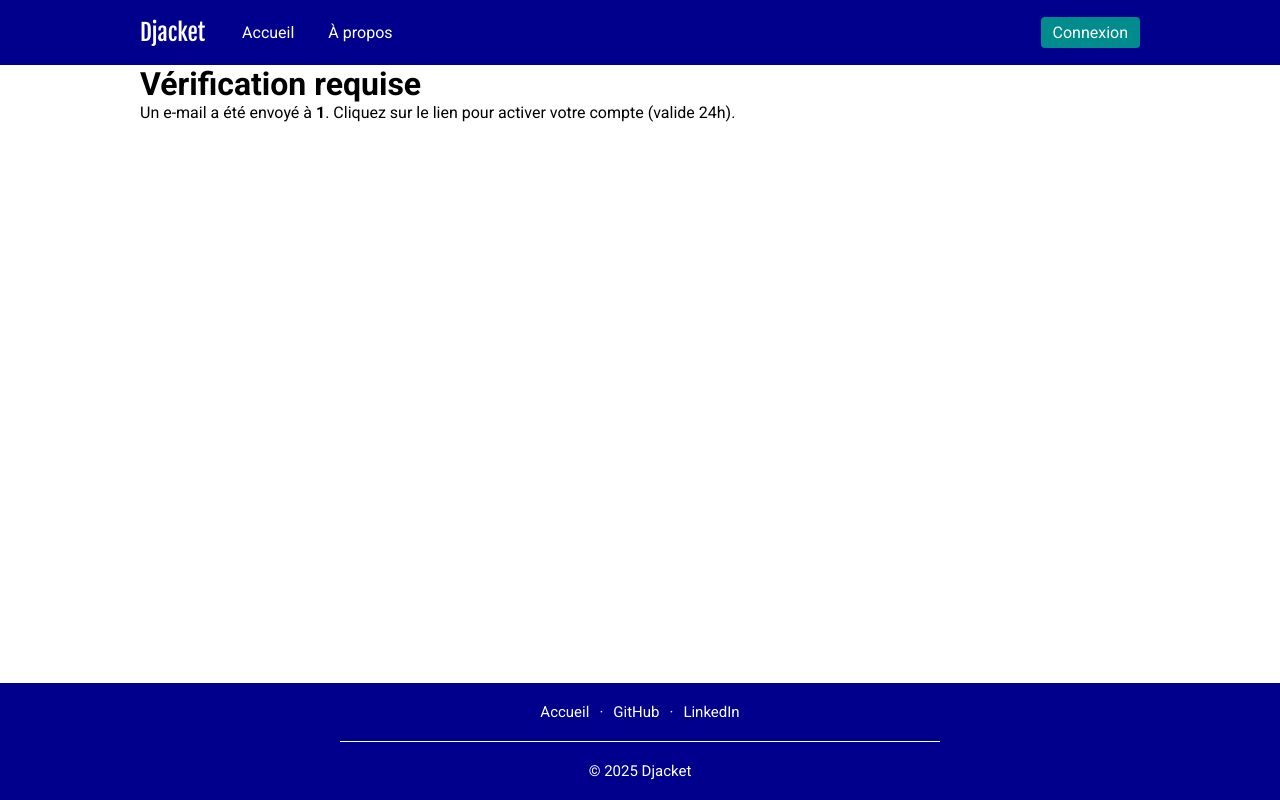
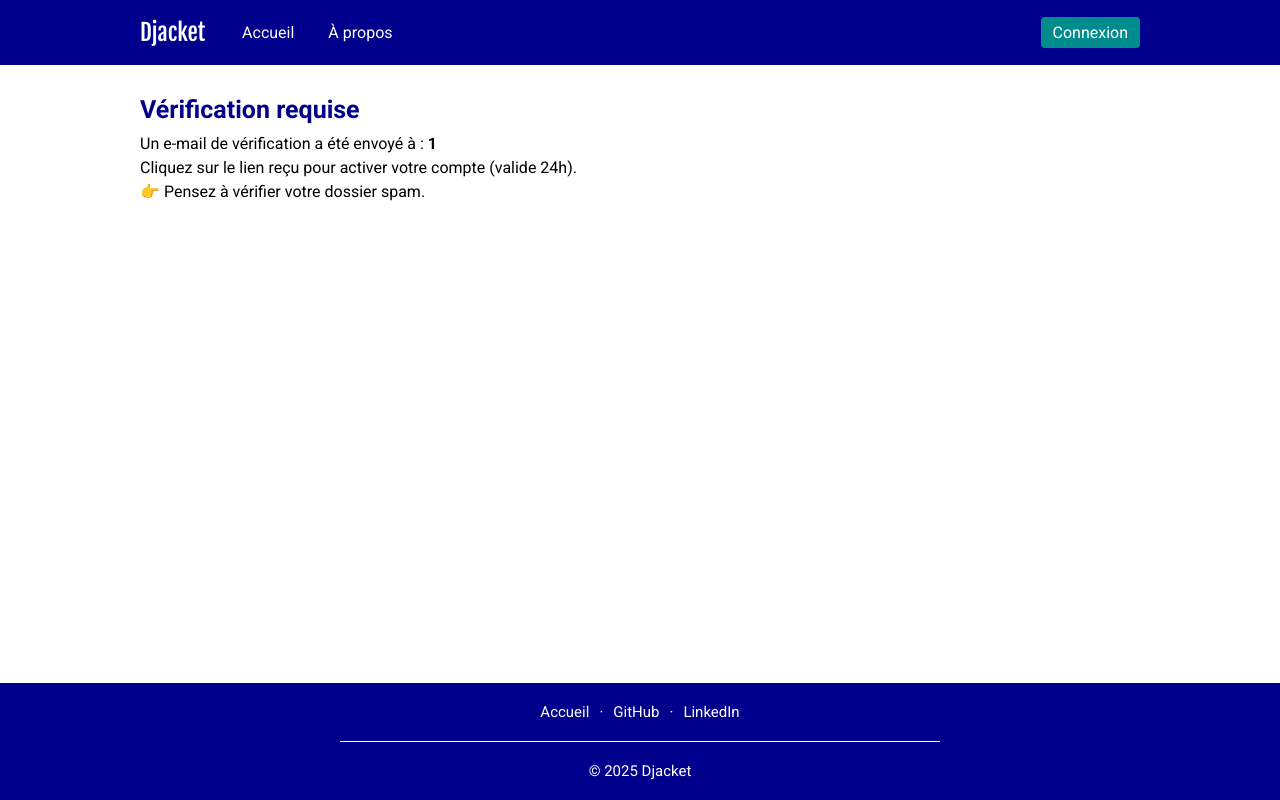
Before and after one commit to romansainthilaire/djacket, a Vue app in the folder djacket/: page /verify-email-notice/1 in a window 1280 px wide. Built offline with nearby package versions, Linux system fonts and the light colour scheme.

Commit message:
VerifyEmailNoticeView OK

```diff
--- a/djacket/src/views/VerifyEmailNoticeView.vue
+++ b/djacket/src/views/VerifyEmailNoticeView.vue
@@ -7,6 +7,21 @@ const props = defineProps<{
 <template>
   <div>
     <h1>Vérification requise</h1>
-    <p>Un e-mail a été envoyé à <b>{{ email }}</b>. Cliquez sur le lien pour activer votre compte (valide 24h).</p>
+    <p>Un e-mail de vérification a été envoyé à : <b>{{ props.email }}</b></p>
+    <p>Cliquez sur le lien reçu pour activer votre compte (valide 24h).</p>
+    <p>👉 Pensez à vérifier votre dossier spam.</p>
   </div>
 </template>
+
+<style scoped>
+h1 {
+  margin-top: 30px;
+  margin-bottom: 10px;
+  color: rgb(0, 0, 140);
+  font-size: 25px;
+}
+
+p {
+  margin-bottom: 5px;
+}
+</style>
```
